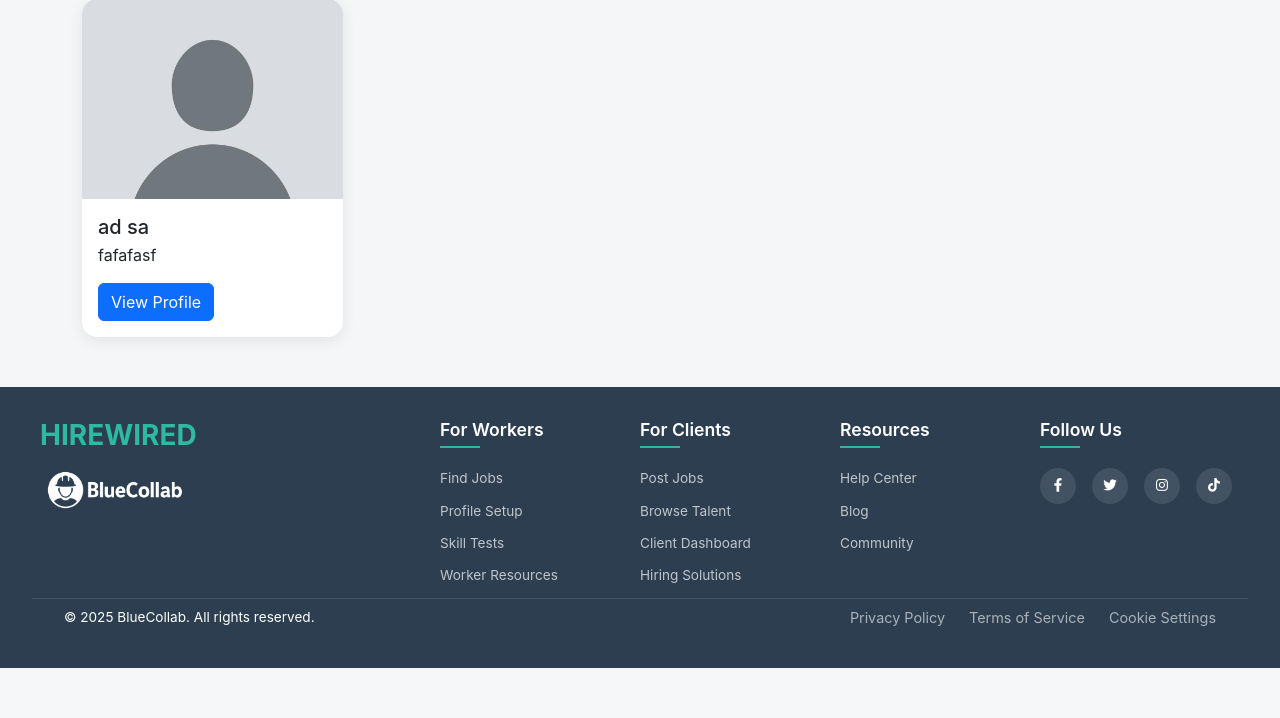
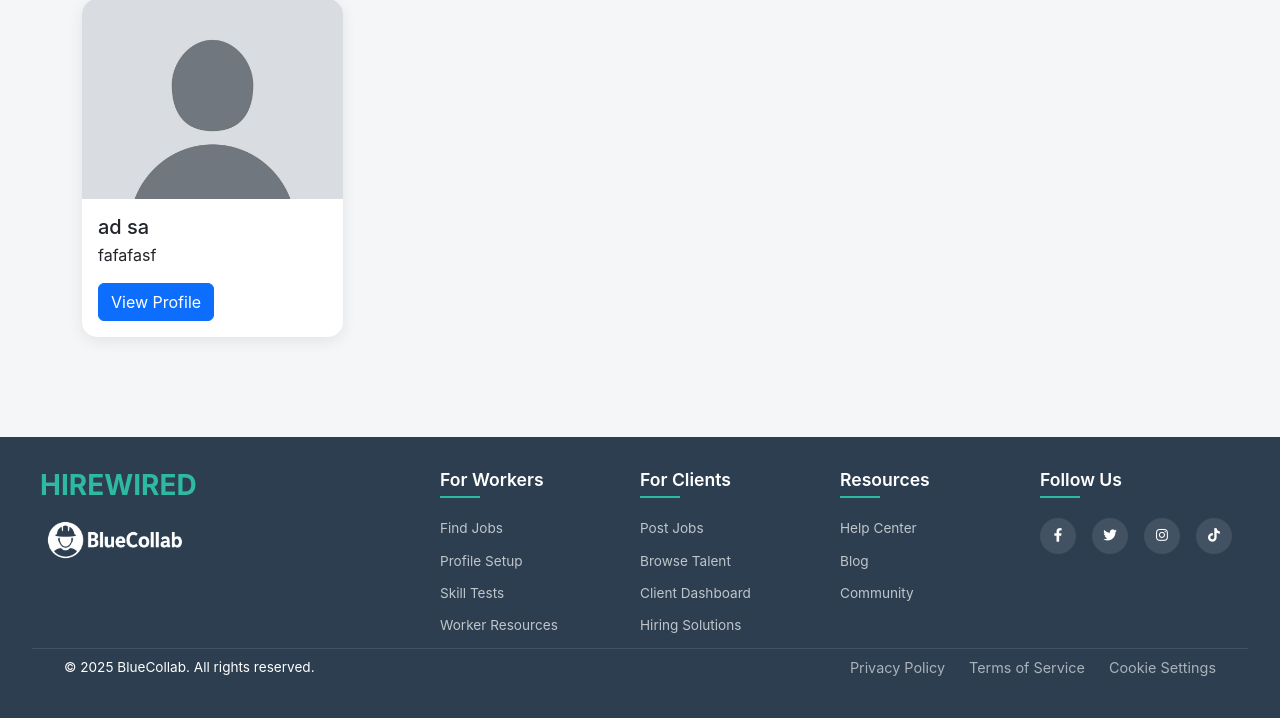
Before and after one commit to rianadb/eng30-HireWired, a Django app: page /workers/ in a window 1280 px wide. Shown: the part 2321-3039 px from the top of the page. Before the commit the page ends 2989 px from the top, so only its background shows below. Run offline with Django 5.2, Linux system fonts and the light colour scheme; data comes from the database, SQL or seed files in the repository; both versions use the stored data as it was after the commit.

Commit message:
fix: footer
also migrate employer to job in db

```diff
--- a/src/templates/base.html
+++ b/src/templates/base.html
@@ -21,9 +21,11 @@
         <link rel="stylesheet" href="{% static 'css/footer.css' %}">
         {% block add_css %}{% endblock %}
     </head>
-    <body>
+    <body class="d-flex flex-column min-vh-100">
         {% block nav %}{% endblock %}
-        {% block content %}{% endblock %}
+        <main class="flex-fill">
+            {% block content %}{% endblock %}
+        </main>
         <footer>{% block footer %}{% endblock  %}</footer>
     </body>
     <!-- Add scripts if needed -->
```
Also changed, not shown: src/db.sqlite3.
